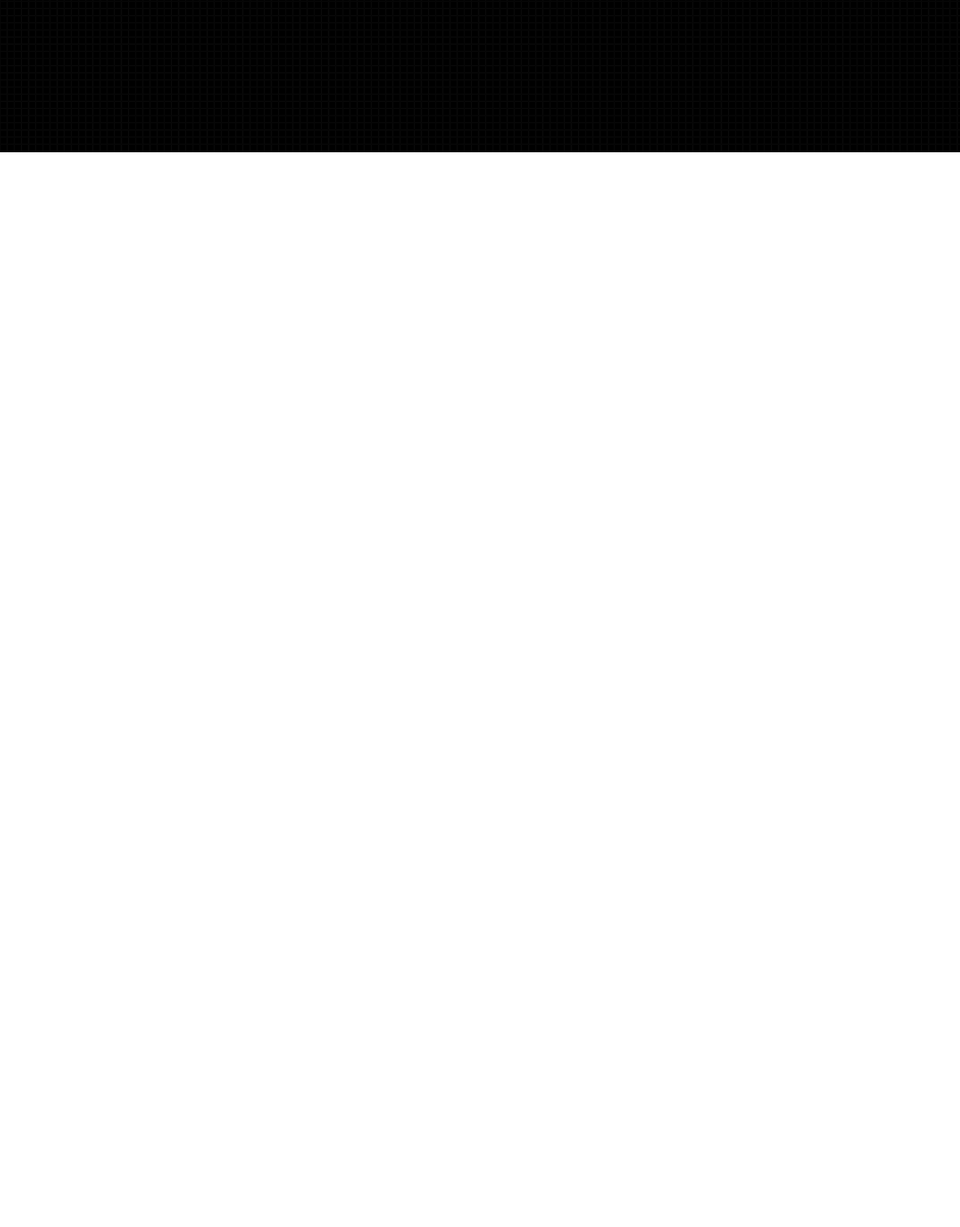
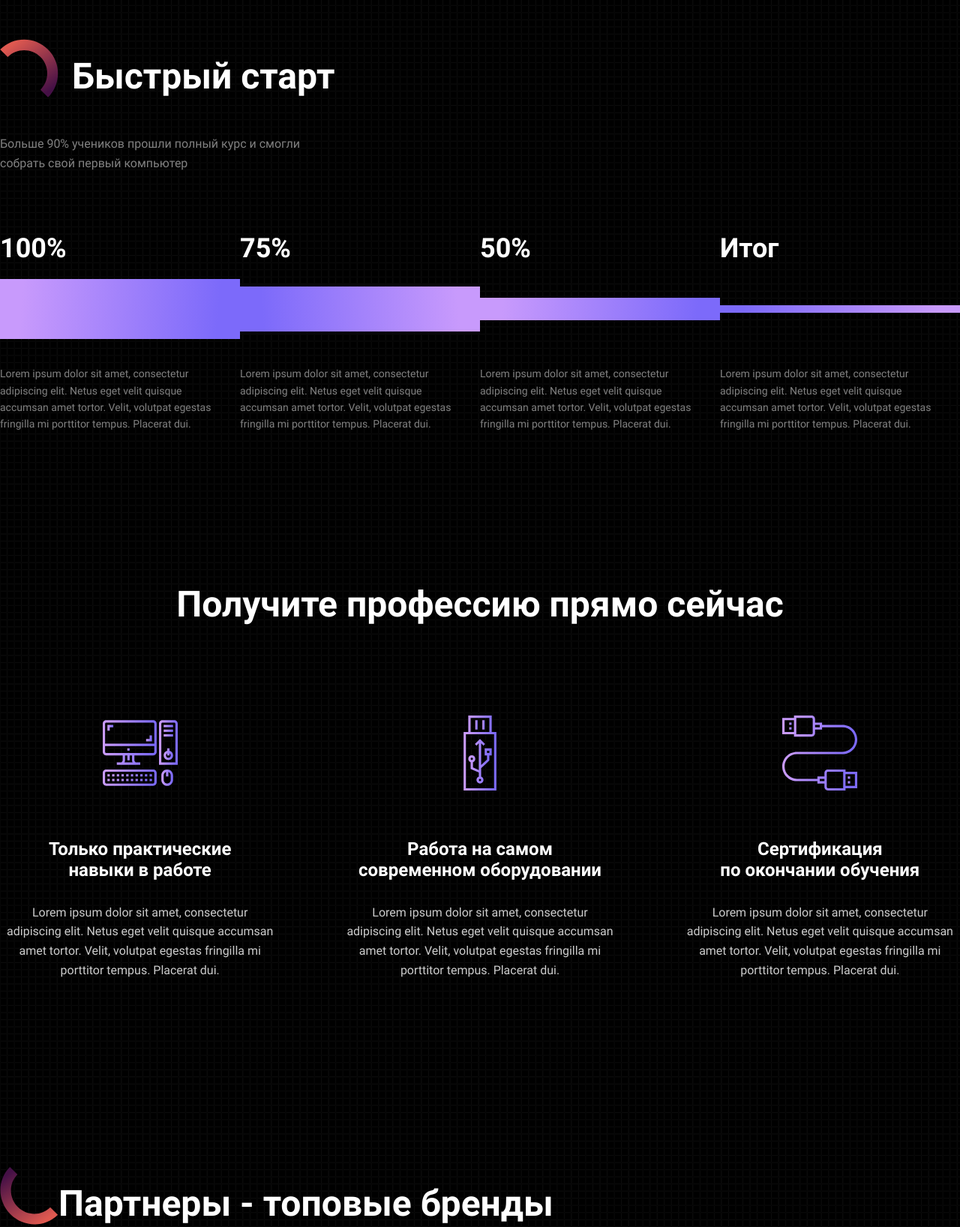
Before and after one commit to georg-bot/coors, a plain HTML site: page index.html in a window 1280 px wide. Shown: the part 1903-3539 px from the top of the page at 75% size. Before the commit the page ends 2106 px from the top, so only its background shows below. Drawn offline with Linux system fonts and the light colour scheme.

Commit message:
added advantages

```diff
--- a/css/style.css
+++ b/css/style.css
@@ -22,8 +22,17 @@ body {
 h1 {
     font-size: 4rem;
 }
+
 h2 {
     font-size: 3rem;
+}
+
+h3 {
+    font-size: 36px;
+}
+
+h4 {
+    font-size: 1.5rem;
 }
 
 ol, ul, li {
@@ -81,6 +90,16 @@ button, input {
 
 .opacity-05 {
     opacity: .5;
+}
+
+.opacity-08 {
+    opacity: .8;
+}
+
+.icon-heading {
+    min-height: 127px;
+    display: flex;
+    align-items: flex-end;
 }
 
 /* ########################################################### */
@@ -153,66 +172,170 @@ button, input {
     background: #121212;
 }
 
-.info__value , .progress__info {
+.info__value, .progress__info {
     display: flex;
     grid-gap: 30px;
 }
-.info__value >div {
+
+.info__value>div {
     display: flex;
     flex-direction: column;
     grid-gap: 10px;
 }
+
 .progress__main {
     border: none;
     width: 714px;
     height: 6px;
     margin-bottom: 5px;
 }
+
 .progress__main::-webkit-progress-value {
     background: linear-gradient(94.78deg, #DF5950 11.19%, #451046 93.72%);
 }
+
 .progress__main::-webkit-progress-bar {
     background: #FFFFFF;
 }
+
 .progress__value {
     display: flex;
     justify-content: space-between;
 }
+
 @media (max-width:1140px) {
     .info {
         flex-direction: column;
         align-items: center;
         grid-gap: 30px;
         padding: 15px 0;
-
     }
 }
 
 /* info end */
+
 .page-wrap {
     background-image: url(../images/bgc.png);
     padding: 200px 0;
 }
+
 .page {
     flex-direction: column;
     justify-content: flex-start;
-    grid-gap: 200px;                                                                                                                                                                                                                                                                                                                                                                                                                                                                                                                                                                                                                                                                                                                                                                                                                                                                                                                                                                                                                                                                                                                                                                                ;
+    grid-gap: 200px;
+    ;
 }
+
 .about {
     display: flex;
     justify-content: space-between;
     flex-wrap: wrap;
 }
+
 .about__img {
     max-width: 526px;
 }
+
 .about__body {
     max-width: 636px;
     padding-top: 70px;
 }
+
 .about__title {
     margin-bottom: 45px;
 }
+
 .about__text {
     line-height: 160%;
 }
+
+/* start start */
+
+.start__head {
+    margin-bottom: 49px;
+}
+
+.start__info {
+    line-height: 160%;
+    margin-bottom: 80px;
+}
+
+.start__body {
+    display: grid;
+    grid-template-columns: repeat(4, 1fr);
+    grid-auto-rows: auto;
+}
+
+.start__title {
+    margin-bottom: 20px;
+}
+
+.start__images {
+    width: 100%;
+    height: 80px;
+    margin-bottom: 35px;
+}
+
+.start__images>div {
+    width: 100%;
+    background-image: linear-gradient(94.26deg, #C89AFC 9.51%, #7C6AFA 90.23%);
+}
+
+.start__images-2>div, .start__images-4>div {
+    transform: matrix(-1, 0, 0, 1, 0, 0);
+}
+
+.start__images-1>div {
+    height: 100%;
+}
+
+.start__images-2>div {
+    height: 60px;
+}
+
+.start__images-3>div {
+    height: 30px;
+}
+
+.start__images-4>div {
+    height: 10px;
+}
+
+.start__text {
+    padding-right: 18px;
+    font-size: 14px;
+    line-height: 160%;
+}
+
+/* start end */
+
+/* advantages start */
+
+.advantages {
+    text-align: center;
+}
+
+.advantages__boddy {
+    grid-gap: 80px;
+}
+
+.advantages__head {
+    margin-bottom: 120px;
+}
+
+.advantages__image {
+    margin-bottom: 60px;
+}
+
+.advantages__title {
+    margin-bottom: 30px;
+}
+
+.advantages__info {
+    line-height: 160%;
+    padding: 0 8px;
+}
+
+/* advantages end */
+/* partners start */
+/* partners end */
--- a/index.html
+++ b/index.html
@@ -92,10 +92,99 @@
                 </div>
                 <div class="about__body">
                     <h2 class="about__title">Чем мы занимаемся?</h2>
-                    <p class="about__text">Lorem ipsum dolor sit amet, consectetur adipiscing elit. Eget neque, dignissim et feugiat elit augue in suspendisse egestas. Dictum vestibulum mi et sed nunc, orci fermentum vestibulum, morbi. Et neque, adipiscing sapien sem senectus praesent aenean consequat. Aenean facilisi turpis aliquet fringilla. Nunc sem felis sed interdum feugiat mattis elit, sollicitudin. Quam pharetra rhoncus risus, cursus id elementum aliquet. Nullam turpis arcu malesuada arcu interdum placerat nisi, lobortis. </p>
+                    <p class="about__text">Lorem ipsum dolor sit amet, consectetur adipiscing elit. Eget neque,
+                        dignissim et feugiat elit augue in suspendisse egestas. Dictum vestibulum mi et sed nunc, orci
+                        fermentum vestibulum, morbi. Et neque, adipiscing sapien sem senectus praesent aenean consequat.
+                        Aenean facilisi turpis aliquet fringilla. Nunc sem felis sed interdum feugiat mattis elit,
+                        sollicitudin. Quam pharetra rhoncus risus, cursus id elementum aliquet. Nullam turpis arcu
+                        malesuada arcu interdum placerat nisi, lobortis. </p>
                 </div>
             </section>
-            <section class="start"></section>
+            <section class="start">
+                <div class="start__head icon-heading">
+                    <img src="./images/icon-heading-1.svg" alt="">
+                    <h2>Быстрый старт</h2>
+                </div>
+                <p class="start__info opacity-05">
+                    Больше 90% учеников прошли полный курс и смогли <br> собрать свой первый компьютер
+                </p>
+                <div class="start__body">
+                    <div>
+                        <h3 class="start__title">100%</h3>
+                        <div class="start__images start__images-1 wrap">
+                            <div></div>
+                        </div>
+                        <p class="start__text opacity-05">Lorem ipsum dolor sit amet, consectetur adipiscing elit. Netus
+                            eget velit
+                            quisque accumsan amet tortor. Velit, volutpat egestas fringilla mi porttitor tempus.
+                            Placerat dui.</p>
+                    </div>
+                    <div>
+                        <h3 class="start__title">75%</h3>
+                        <div class="start__images start__images-2 wrap">
+                            <div></div>
+                        </div>
+                        <p class="start__text opacity-05">Lorem ipsum dolor sit amet, consectetur adipiscing elit. Netus
+                            eget velit
+                            quisque accumsan amet tortor. Velit, volutpat egestas fringilla mi porttitor tempus.
+                            Placerat dui.</p>
+                    </div>
+                    <div>
+                        <h3 class="start__title">50%</h3>
+                        <div class="start__images start__images-3 wrap">
+                            <div></div>
+                        </div>
+                        <p class="start__text opacity-05">Lorem ipsum dolor sit amet, consectetur adipiscing elit. Netus
+                            eget velit
+                            quisque accumsan amet tortor. Velit, volutpat egestas fringilla mi porttitor tempus.
+                            Placerat dui.</p>
+                    </div>
+                    <div>
+                        <h3 class="start__title">Итог</h3>
+                        <div class="start__images start__images-4 wrap">
+                            <div></div>
+                        </div>
+                        <p class="start__text opacity-05">Lorem ipsum dolor sit amet, consectetur adipiscing elit. Netus
+                            eget velit
+                            quisque accumsan amet tortor. Velit, volutpat egestas fringilla mi porttitor tempus.
+                            Placerat dui.</p>
+                    </div>
+                </div>
+            </section>
+            <section class="advantages">
+                <h2 class="advantages__head">Получите профессию прямо сейчас</h2>
+                <div class="advantages__boddy wrap">
+                    <div>
+                        <img class="advantages__image" src="/images/adv.svg" alt="">
+                        <h4 class="advantages__title">Только практические <br> навыки в работе</h4>
+                        <p class="advantages__info opacity-08">Lorem ipsum dolor sit amet, consectetur adipiscing elit. Netus eget
+                            velit quisque accumsan
+                            amet tortor. Velit, volutpat egestas fringilla mi porttitor tempus. Placerat dui.</p>
+                    </div>
+                    <div>
+                        <img class="advantages__image" src="/images/adv-2.svg" alt="">
+                        <h4 class="advantages__title">Работа на самом <br>
+                            современном оборудовании</h4>
+                        <p class="advantages__info opacity-08">Lorem ipsum dolor sit amet, consectetur adipiscing elit. Netus eget
+                            velit quisque accumsan
+                            amet tortor. Velit, volutpat egestas fringilla mi porttitor tempus. Placerat dui.</p>
+                    </div>
+                    <div>
+                        <img class="advantages__image" src="/images/adv-3.svg" alt="">
+                        <h4 class="advantages__title"> Сертификация <br>
+                            по окончании обучения</h4>
+                        <p class="advantages__info opacity-08">Lorem ipsum dolor sit amet, consectetur adipiscing elit. Netus eget
+                            velit quisque accumsan
+                            amet tortor. Velit, volutpat egestas fringilla mi porttitor tempus. Placerat dui.</p>
+                    </div>
+                </div>
+            </section>
+            <section class="partners">
+                <div class="partners__head icon-heading">
+                    <img src="./images/logo-1.svg" alt="">
+                    <h2>Партнеры - топовые бренды</h2>
+                </div>
+            </section>
         </div>
     </div>
     <script src="./scripts/index.js"></script>
```
Also changed, not shown: images/adv-2.svg (added), images/adv-3.svg (added), images/adv.svg (added), images/icon-heading-1.svg (renamed from images/Ellipse 1 (Stroke).svg), images/logo-1.svg (added).
